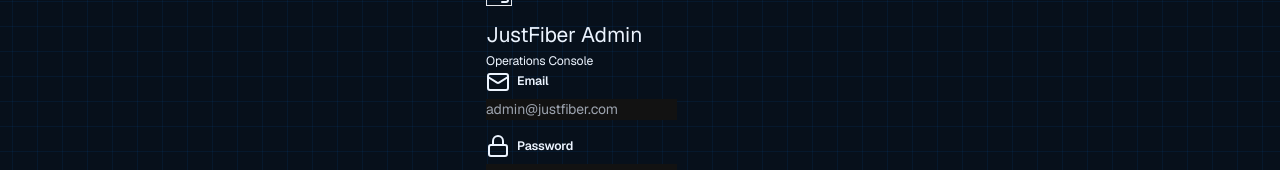
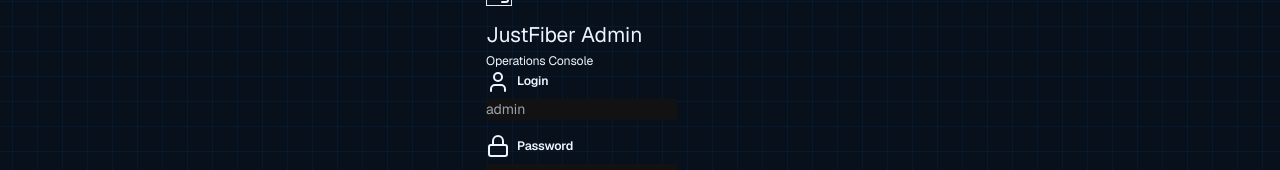
Before and after one commit to Netlayer-global/justfiber-platform, a Next.js app in the folder frontend/admin-console/: page /auth/login in a window 1280 px wide. Shown: the part 261-431 px from the top of the page. Built offline with nearby package versions, Linux system fonts and the light colour scheme; no server answers.

Commit message:
Align admin login payload with backend

```diff
--- a/frontend/admin-console/app/auth/login/page.tsx
+++ b/frontend/admin-console/app/auth/login/page.tsx
@@ -3,13 +3,13 @@
 import { useState, useEffect } from 'react'
 import { useRouter } from 'next/navigation'
 import { motion } from 'framer-motion'
-import { Lock, Mail, LogIn } from 'lucide-react'
+import { Lock, User, LogIn } from 'lucide-react'
 import { apiClient } from '@/lib/api-client'
 import { toast } from 'sonner'
 
 export default function LoginPage() {
   const router = useRouter()
-  const [email, setEmail] = useState('')
+  const [login, setLogin] = useState('')
   const [password, setPassword] = useState('')
   const [isLoading, setIsLoading] = useState(false)
   const [showPassword, setShowPassword] = useState(false)
@@ -25,14 +25,14 @@ export default function LoginPage() {
   async function handleSubmit(e: React.FormEvent) {
     e.preventDefault()
 
-    if (!email || !password) {
-      toast.error('Please enter email and password')
+    if (!login || !password) {
+      toast.error('Please enter login and password')
       return
     }
 
     try {
       setIsLoading(true)
-      const response = await apiClient.login(email, password)
+      const response = await apiClient.login(login, password)
 
       if (!response.data.success) {
         throw new Error(response.data.error || 'Login failed')
@@ -93,17 +93,17 @@ export default function LoginPage() {
             onSubmit={handleSubmit}
             className="space-y-4"
           >
-            {/* Email */}
+            {/* Login */}
             <div className="space-y-1.5">
               <label className="label flex items-center gap-2">
-                <Mail className="w-4 h-4" />
-                Email
+                <User className="w-4 h-4" />
+                Login
               </label>
               <input
-                type="email"
-                value={email}
-                onChange={(e) => setEmail(e.target.value)}
-                placeholder="admin@justfiber.com"
+                type="text"
+                value={login}
+                onChange={(e) => setLogin(e.target.value)}
+                placeholder="admin"
                 disabled={isLoading}
                 className="input-field"
               />
--- a/frontend/admin-console/lib/api-client.ts
+++ b/frontend/admin-console/lib/api-client.ts
@@ -78,8 +78,8 @@ class ApiClient {
   }
 
   // Auth endpoints
-  async login(email: string, password: string): Promise<ApiResponse> {
-    return this.client.post('/api/v1/admin/auth/login', { email, password })
+  async login(login: string, password: string): Promise<ApiResponse> {
+    return this.client.post('/api/v1/admin/auth/login', { login, password })
   }
 
   async getMe(): Promise<ApiResponse> {
```
Also changed, not shown: frontend/admin-console/components/auth/LoginForm.tsx (+13 -13 lines).
